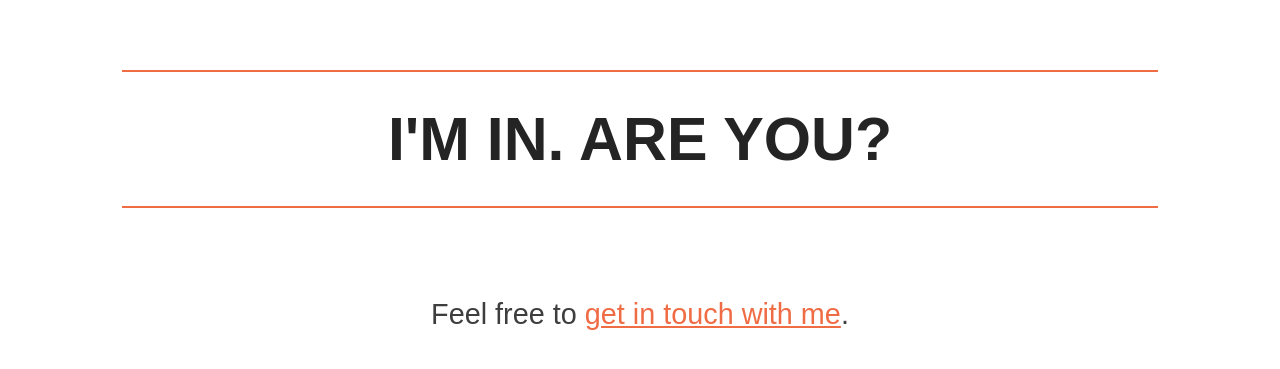
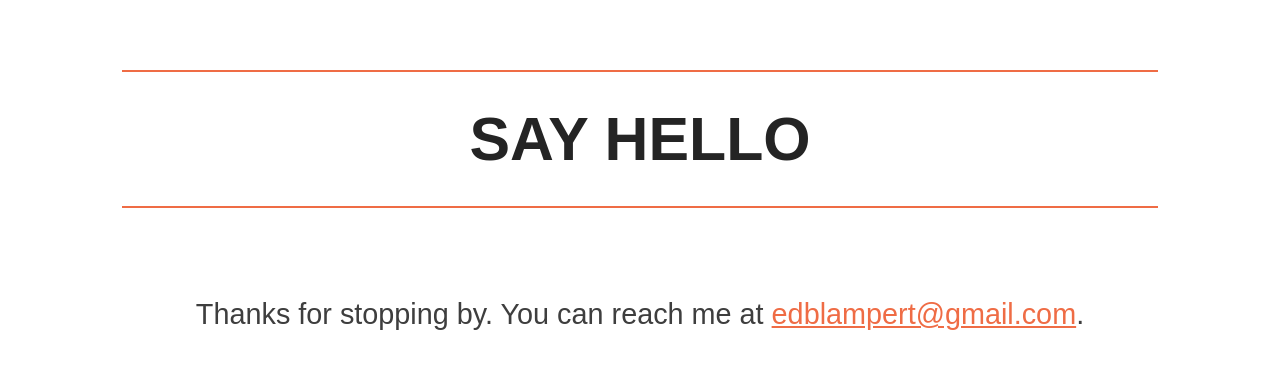
Before and after one commit to cwyptid/portfolio, a plain HTML site: page index.html in a window 1280 px wide. Shown: the part 1664-2033 px from the top of the page. Drawn offline with nearby package versions, Linux system fonts and the light colour scheme; a web font is replaced by a local one.

Commit message:
Committing simple small changes.

```diff
--- a/index.html
+++ b/index.html
@@ -32,7 +32,7 @@
 			<section>
 				<div class="hithere"></div>
 				<div class="wrapper" id="web">
-					<a href="./images/Eddie_Resume.pdf" class="btn">Resume</a><br/>
+					<a href="./images/LampertErin_CV.pdf" class="btn">Resume</a><br/>
 				</div>
 			</section>
 			<section>
@@ -84,6 +84,7 @@
 					</div>
 				</a>
 
+				<!--
 				<a href="./mentalhealth">
 					<div class="project grid-33">
 						<div class="project-img">
@@ -97,7 +98,7 @@
 						</div>
 					</div>
 				</a>
-
+-->
 				<a href="./seasons">
 					<div class="project grid-33">
 						<div class="project-img">
@@ -130,8 +131,8 @@
 		</div>
 
 		<section>
-			<h2>I'm in. Are you?</h2>
-			<p id="contact">Feel free to <a href="mailto:edblampert@gmail.com">get in touch with me</a>.</p>
+			<h2>Say Hello</h2>
+			<p id="contact">Thanks for stopping by. You can reach me at <a href="mailto:edblampert@gmail.com">edblampert@gmail.com</a>.</p>
 		</section>
 		<footer>
 
```
Also changed, not shown: 1 other file.
